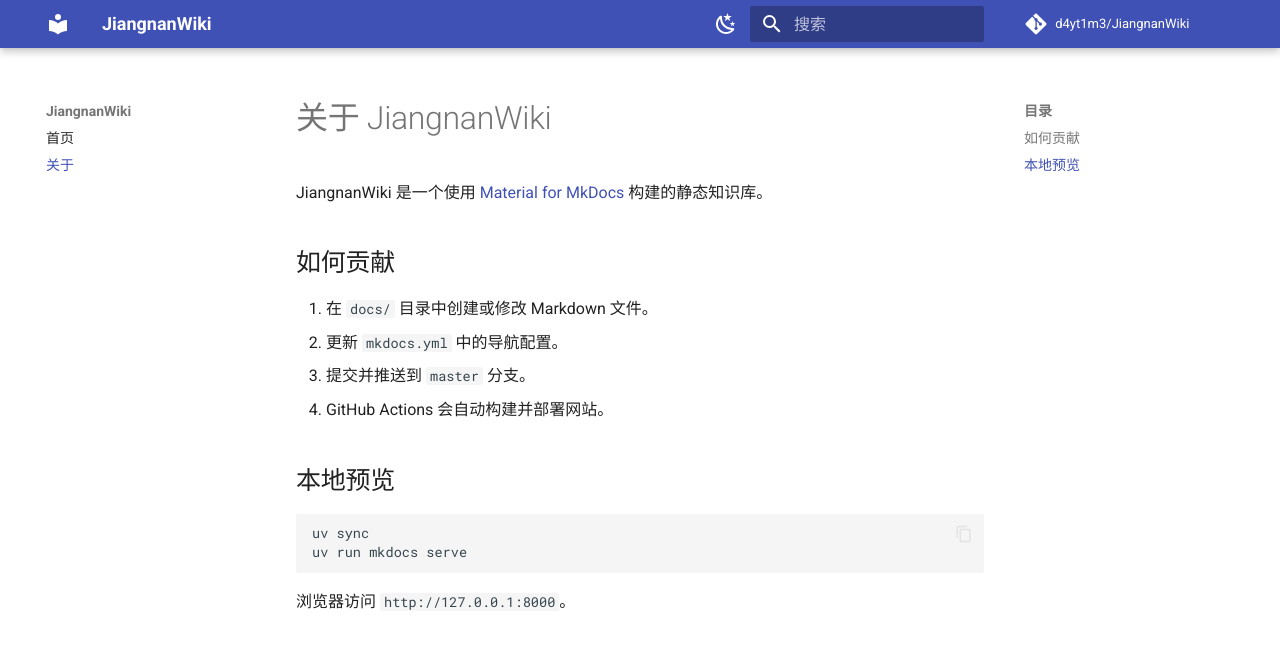
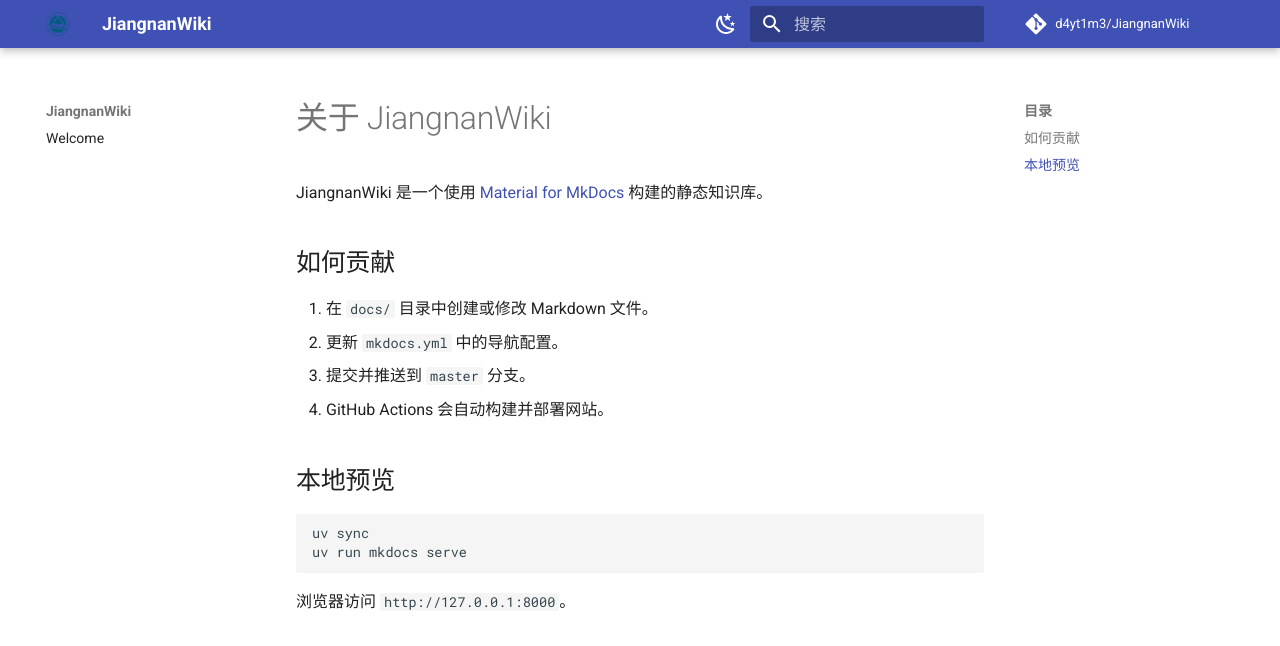
Before and after one commit to d4yt1m3/JiangnanWiki, an MkDocs documentation site: the page built from docs/about.md, in a window 1280 px wide. Shown: the top 646 px of the page. Built offline with MkDocs 1.6.1 and Material for MkDocs 9.7.7, drawn with Linux system fonts in a browser that asks for light colours; comment, search, counter and statistics services are not loaded.

Commit message:
Set university logo and simplify navigation

```diff
--- a/mkdocs.yml
+++ b/mkdocs.yml
@@ -8,6 +8,8 @@ repo_name: d4yt1m3/JiangnanWiki
 theme:
   name: material
   language: zh
+  logo: assets/images/jiangnan-university-logo.png
+  favicon: assets/images/jiangnan-university-logo.png
   palette:
     - media: "(prefers-color-scheme: light)"
       scheme: default
@@ -24,27 +26,12 @@ theme:
         icon: material/weather-sunny
         name: 切换至浅色模式
   features:
-    - navigation.sections
     - navigation.top
     - search.suggest
     - search.highlight
-    - content.code.copy
 
 nav:
-  - 首页: index.md
-  - 关于: about.md
-
-markdown_extensions:
-  - admonition
-  - attr_list
-  - md_in_html
-  - pymdownx.details
-  - pymdownx.superfences
-  - pymdownx.highlight:
-      anchor_linenums: true
-  - pymdownx.inlinehilite
-  - pymdownx.tabbed:
-      alternate_style: true
+  - Welcome: index.md
 
 plugins:
   - search:
```
